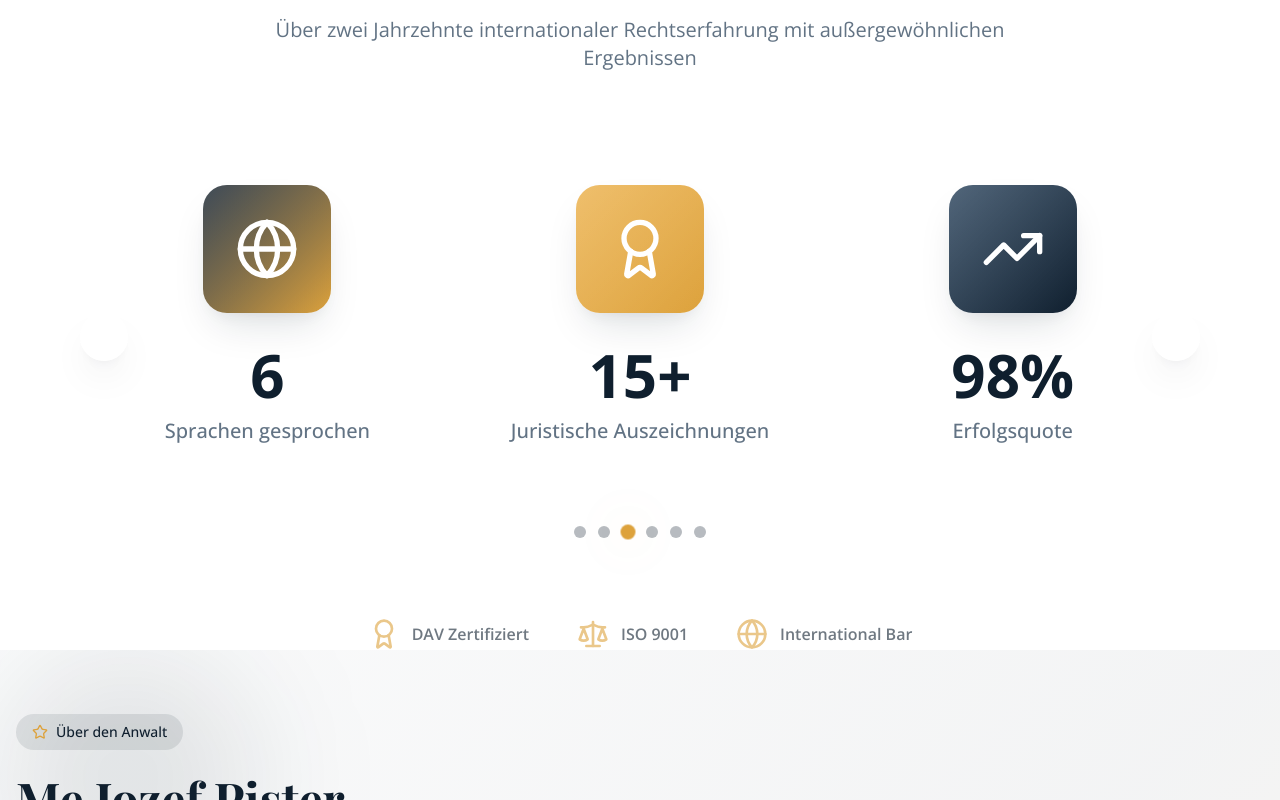
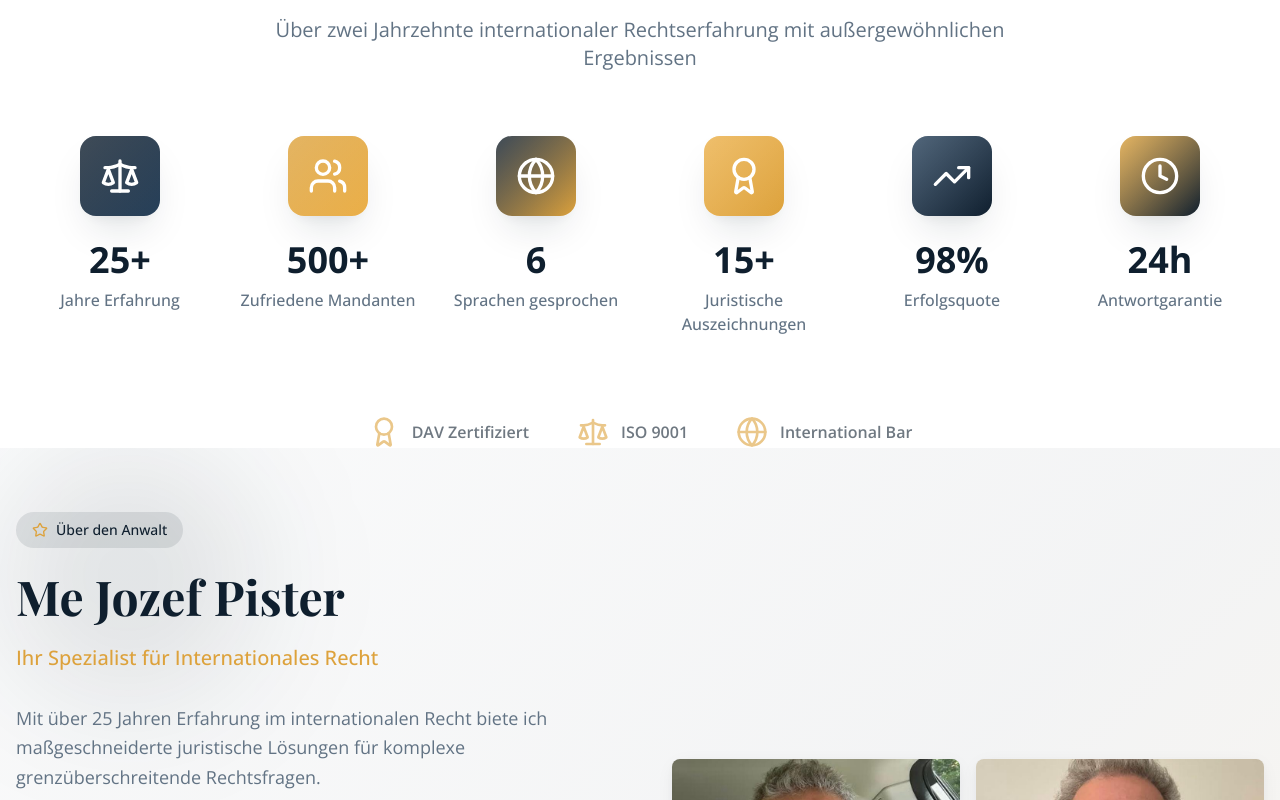
Before and after one commit to autopbh/pister-legal-solutions, a React (Vite) app: page / in a window 1280 px wide. Shown: the part 920-1720 px from the top of the page. Built offline with nearby package versions, Linux system fonts and the light colour scheme.

Commit message:
Fix blank screen issue
The AI is addressing a persistent blank screen issue on the website. It is investigating further to identify the root cause, which may involve checking component rendering, data fetching, or styling conflicts.

```diff
--- a/src/components/sections/ProcessSection.tsx
+++ b/src/components/sections/ProcessSection.tsx
@@ -7,31 +7,31 @@ const ProcessSection = () => {
   const steps = [
     {
       icon: MessageCircle,
-      title: "Consultation Initiale",
-      description: "Analyse gratuite de votre situation juridique et définition de la stratégie optimale.",
-      duration: "30 min",
-      features: ["Évaluation gratuite", "Confidentialité absolue", "Conseil stratégique"]
+      title: t.process.consultation.title,
+      description: t.process.consultation.description,
+      duration: t.process.consultation.duration,
+      features: t.process.consultation.features
     },
     {
       icon: FileText,
-      title: "Étude Approfondie",
-      description: "Analyse détaillée des aspects juridiques avec recherche documentaire complète.",
-      duration: "2-5 jours",
-      features: ["Recherche juridique", "Analyse des risques", "Rapport détaillé"]
+      title: t.process.study.title,
+      description: t.process.study.description,
+      duration: t.process.study.duration,
+      features: t.process.study.features
     },
     {
       icon: Scale,
-      title: "Action Juridique",
-      description: "Mise en œuvre de la stratégie avec négociation et représentation professionnelle.",
-      duration: "Variable",
-      features: ["Négociation experte", "Représentation", "Suivi personnalisé"]
+      title: t.process.action.title,
+      description: t.process.action.description,
+      duration: t.process.action.duration,
+      features: t.process.action.features
     },
     {
       icon: CheckCircle,
-      title: "Résolution",
-      description: "Finalisation du dossier avec documentation complète et suivi post-résolution.",
-      duration: "Finalisé",
-      features: ["Documentation", "Suivi gratuit", "Garanties"]
+      title: t.process.resolution.title,
+      description: t.process.resolution.description,
+      duration: t.process.resolution.duration,
+      features: t.process.resolution.features
     }
   ];
 
@@ -43,10 +43,10 @@ const ProcessSection = () => {
       <div className="container mx-auto container-padding relative z-10">
         <div className="text-center mb-16">
           <h2 className="font-playfair text-4xl md:text-5xl font-bold text-primary mb-6 animate-fade-in">
-            Notre Processus d'Excellence
+            {t.process.title}
           </h2>
           <p className="text-xl text-muted-foreground max-w-3xl mx-auto animate-fade-in delay-200">
-            Une méthodologie éprouvée pour des résultats optimaux à chaque étape
+            {t.process.subtitle}
           </p>
         </div>
 
@@ -116,14 +116,14 @@ const ProcessSection = () => {
         <div className="text-center mt-16">
           <div className="max-w-2xl mx-auto">
             <h3 className="font-playfair text-3xl font-bold text-primary mb-6">
-              Prêt à Commencer ?
+              {t.process.cta.title}
             </h3>
             <p className="text-muted-foreground mb-8">
-              Contactez-nous dès aujourd'hui pour votre consultation gratuite et découvrez comment nous pouvons vous aider.
+              {t.process.cta.description}
             </p>
             <button className="btn-luxury inline-flex items-center space-x-3">
               <MessageCircle className="h-5 w-5" />
-              <span>Consultation Gratuite</span>
+              <span>{t.process.cta.button}</span>
               <ArrowRight className="h-5 w-5" />
             </button>
           </div>
--- a/src/components/sections/StatsSection.tsx
+++ b/src/components/sections/StatsSection.tsx
@@ -1,117 +1,47 @@
-import { TrendingUp, Users, Globe, Award, Scale, Clock, ChevronLeft, ChevronRight } from 'lucide-react';
+import { TrendingUp, Users, Globe, Award, Scale, Clock } from 'lucide-react';
 import { useLanguage } from '@/hooks/useLanguage';
-import { useState, useEffect } from 'react';
 
 const StatsSection = () => {
   const { t } = useLanguage();
-  const [currentIndex, setCurrentIndex] = useState(0);
-  const [isAutoPlaying, setIsAutoPlaying] = useState(true);
-  const [isMobile, setIsMobile] = useState(false);
-  const [isTablet, setIsTablet] = useState(false);
 
   const stats = [
     {
       icon: Scale,
       number: "25+",
       label: t.stats.experience,
-      suffix: "",
       color: "from-primary to-primary-light"
     },
     {
       icon: Users,
       number: "500+",
       label: t.stats.clients,
-      suffix: "",
       color: "from-accent to-accent-gold"
     },
     {
       icon: Globe,
       number: "6",
       label: t.stats.languages,
-      suffix: "",
       color: "from-primary to-accent"
     },
     {
       icon: Award,
       number: "15+",
       label: t.stats.awards,
-      suffix: "",
       color: "from-accent-gold to-accent"
     },
     {
       icon: TrendingUp,
       number: "98%",
       label: t.stats.successRate,
-      suffix: "",
       color: "from-primary-light to-primary"
     },
     {
       icon: Clock,
       number: "24h",
       label: t.stats.response,
-      suffix: "",
       color: "from-accent to-primary"
     }
   ];
-
-  const nextSlide = () => {
-    setCurrentIndex((prevIndex) =>
-      prevIndex === stats.length - 1 ? 0 : prevIndex + 1
-    );
-  };
-
-  const prevSlide = () => {
-    setCurrentIndex((prevIndex) =>
-      prevIndex === 0 ? stats.length - 1 : prevIndex - 1
-    );
-  };
-
-  const goToSlide = (index: number) => {
-    setCurrentIndex(index);
-  };
-
-  // Handle responsive design safely
-  useEffect(() => {
-    const handleResize = () => {
-      setIsMobile(window.innerWidth < 768);
-      setIsTablet(window.innerWidth < 1024 && window.innerWidth >= 768);
-    };
-
-    // Initial check
-    handleResize();
-
-    window.addEventListener('resize', handleResize);
-    return () => window.removeEventListener('resize', handleResize);
-  }, []);
-
-  // Auto-play functionality
-  useEffect(() => {
-    if (!isAutoPlaying) return;
-
-    const interval = setInterval(() => {
-      nextSlide();
-    }, 3000);
-
-    return () => clearInterval(interval);
-  }, [currentIndex, isAutoPlaying]);
-
-  // Get visible stats for responsive design
-  const getVisibleStats = () => {
-    if (isMobile) {
-      return [stats[currentIndex]];
-    } else if (isTablet) {
-      return [
-        stats[currentIndex],
-        stats[(currentIndex + 1) % stats.length]
-      ];
-    } else {
-      return [
-        stats[currentIndex],
-        stats[(currentIndex + 1) % stats.length],
-        stats[(currentIndex + 2) % stats.length]
-      ];
-    }
-  };
 
   return (
     <section className="section-padding bg-gradient-professional relative overflow-hidden">
@@ -129,67 +59,29 @@ const StatsSection = () => {
           </p>
         </div>
 
-        {/* Carrousel Statistiques */}
+        {/* Simple Grid Layout */}
+        <div className="grid grid-cols-2 md:grid-cols-3 lg:grid-cols-6 gap-8">
+          {stats.map((stat, index) => (
             <div
-          className="relative max-w-6xl mx-auto"
-          onMouseEnter={() => setIsAutoPlaying(false)}
-          onMouseLeave={() => setIsAutoPlaying(true)}
+              key={index}
+              className="text-center group animate-scale-in hover-lift"
+              style={{ animationDelay: `${index * 100}ms` }}
             >
-          {/* Navigation Arrows */}
-          <button
-            onClick={prevSlide}
-            className="absolute left-4 top-1/2 -translate-y-1/2 z-10 w-12 h-12 bg-white/10 backdrop-blur-sm border border-white/20 rounded-full flex items-center justify-center text-white hover:bg-white/20 transition-all duration-300 hover:scale-110 shadow-elegant"
-          >
-            <ChevronLeft className="h-6 w-6" />
-          </button>
-
-          <button
-            onClick={nextSlide}
-            className="absolute right-4 top-1/2 -translate-y-1/2 z-10 w-12 h-12 bg-white/10 backdrop-blur-sm border border-white/20 rounded-full flex items-center justify-center text-white hover:bg-white/20 transition-all duration-300 hover:scale-110 shadow-elegant"
-          >
-            <ChevronRight className="h-6 w-6" />
-          </button>
-
-          {/* Carousel Content */}
-          <div className="overflow-hidden rounded-2xl bg-white/5 backdrop-blur-sm border border-white/10 p-8 lg:p-12">
-            <div className="flex justify-center items-center gap-8 lg:gap-16 transition-all duration-500 ease-in-out">
-              {getVisibleStats().map((stat, index) => (
-                <div
-                  key={`${currentIndex}-${index}`}
-                  className="text-center group animate-scale-in hover-lift flex-1 max-w-xs"
-                >
-                  <div className={`relative w-24 h-24 lg:w-32 lg:h-32 bg-gradient-to-br ${stat.color} rounded-3xl flex items-center justify-center mx-auto mb-8 shadow-elegant group-hover:shadow-glow transition-all duration-500 group-hover:scale-110`}>
-                    <stat.icon className="h-12 w-12 lg:h-16 lg:w-16 text-white" />
-                    <div className="absolute inset-0 bg-gradient-to-br from-white/20 to-transparent rounded-3xl"></div>
+              <div className={`relative w-20 h-20 bg-gradient-to-br ${stat.color} rounded-2xl flex items-center justify-center mx-auto mb-6 shadow-elegant group-hover:shadow-glow transition-all duration-500 group-hover:scale-110`}>
+                <stat.icon className="h-10 w-10 text-white" />
+                <div className="absolute inset-0 bg-gradient-to-br from-white/20 to-transparent rounded-2xl"></div>
               </div>
 
-                  <div className="space-y-3">
-                    <div className="font-bold text-4xl lg:text-6xl text-primary group-hover:text-accent transition-colors duration-300">
+              <div className="space-y-2">
+                <div className="font-bold text-3xl lg:text-4xl text-primary group-hover:text-accent transition-colors duration-300">
                   {stat.number}
                 </div>
-                    <div className="text-base lg:text-xl text-muted-foreground font-medium">
+                <div className="text-sm lg:text-base text-muted-foreground font-medium">
                   {stat.label}
                 </div>
               </div>
             </div>
           ))}
-            </div>
-          </div>
-
-          {/* Navigation Dots */}
-          <div className="flex justify-center space-x-3 mt-8">
-            {stats.map((_, index) => (
-              <button
-                key={index}
-                className={`w-3 h-3 rounded-full transition-all duration-300 ${
-                  index === currentIndex
-                    ? 'bg-accent shadow-glow scale-125'
-                    : 'bg-primary/30 hover:bg-primary/50'
-                }`}
-                onClick={() => goToSlide(index)}
-              />
-            ))}
-          </div>
         </div>
 
         {/* Trust Indicators */}
```
Also changed, not shown: src/components/sections/TeamSection.tsx (+14 -16 lines). Lines whose indentation alone changed are shown as unchanged.
